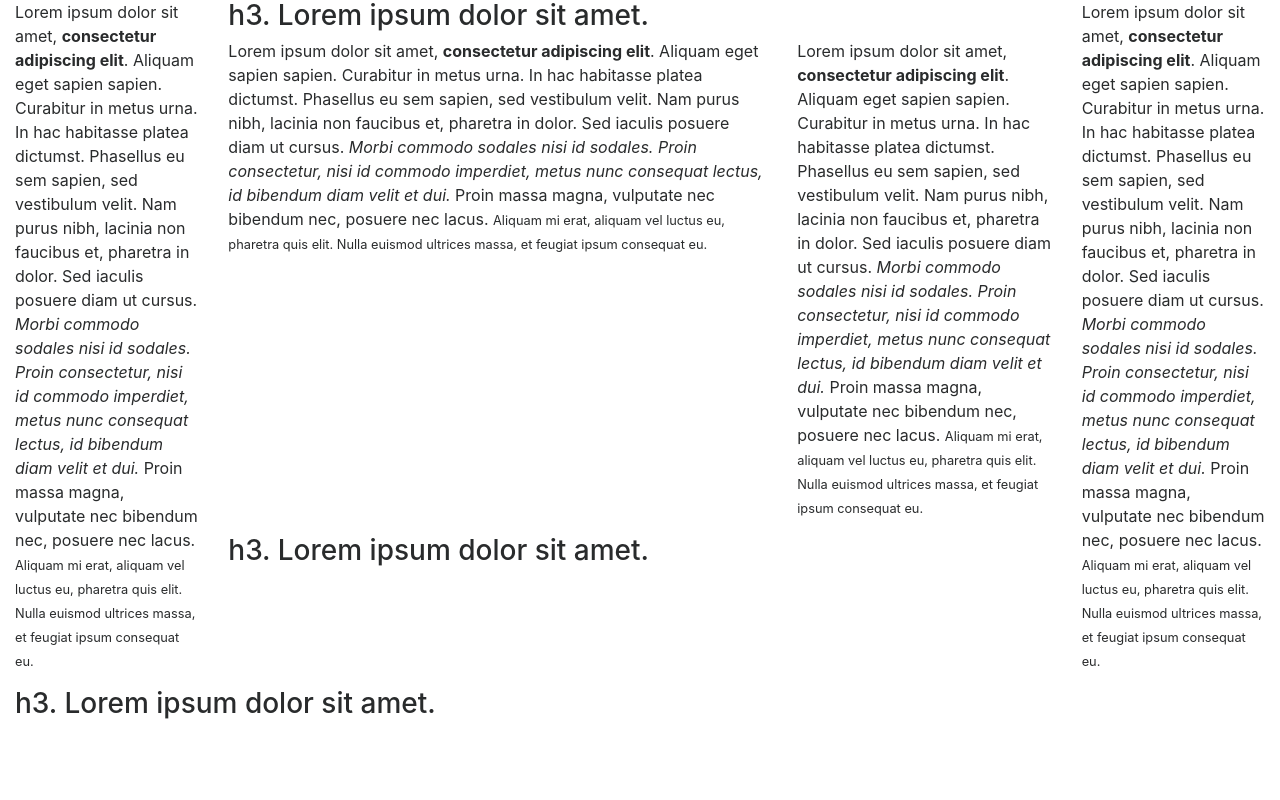
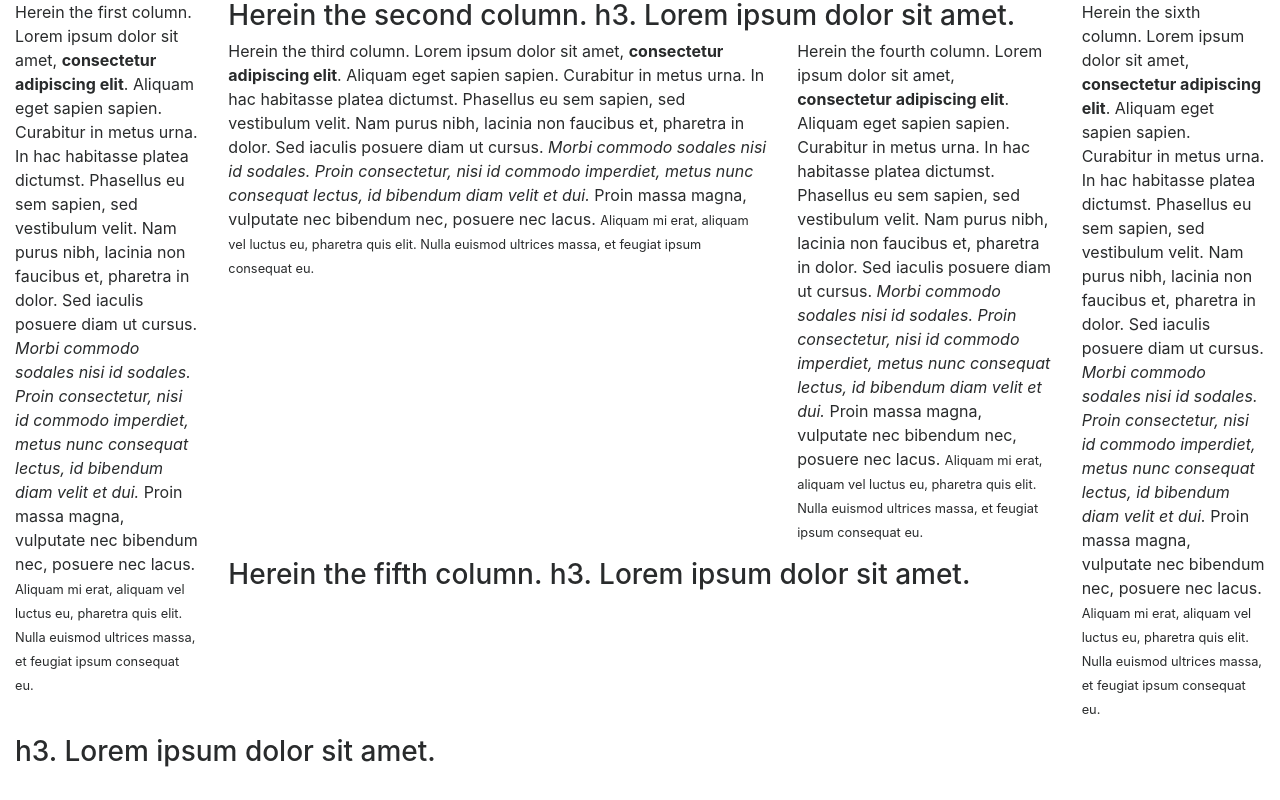
Before and after one commit to tsonnier/LoopOfALifetime, a plain HTML site: page index.html in a window 1280 px wide. Drawn offline with Linux system fonts and the light colour scheme.

Commit message:
Columns Update
Labeled the columns for easier identification

```diff
--- a/index.html
+++ b/index.html
@@ -24,40 +24,40 @@
 					<div class="row">
 						<div class="col-md-2">
 							<p>
-								Lorem ipsum dolor sit amet, <strong>consectetur adipiscing elit</strong>. Aliquam eget sapien sapien. Curabitur in metus urna. In hac habitasse platea dictumst. Phasellus eu sem sapien, sed vestibulum velit. Nam purus nibh, lacinia non faucibus et, pharetra in dolor. Sed iaculis posuere diam ut cursus. <em>Morbi commodo sodales nisi id sodales. Proin consectetur, nisi id commodo imperdiet, metus nunc consequat lectus, id bibendum diam velit et dui.</em> Proin massa magna, vulputate nec bibendum nec, posuere nec lacus. <small>Aliquam mi erat, aliquam vel luctus eu, pharetra quis elit. Nulla euismod ultrices massa, et feugiat ipsum consequat eu.</small>
+								Herein the first column. Lorem ipsum dolor sit amet, <strong>consectetur adipiscing elit</strong>. Aliquam eget sapien sapien. Curabitur in metus urna. In hac habitasse platea dictumst. Phasellus eu sem sapien, sed vestibulum velit. Nam purus nibh, lacinia non faucibus et, pharetra in dolor. Sed iaculis posuere diam ut cursus. <em>Morbi commodo sodales nisi id sodales. Proin consectetur, nisi id commodo imperdiet, metus nunc consequat lectus, id bibendum diam velit et dui.</em> Proin massa magna, vulputate nec bibendum nec, posuere nec lacus. <small>Aliquam mi erat, aliquam vel luctus eu, pharetra quis elit. Nulla euismod ultrices massa, et feugiat ipsum consequat eu.</small>
 							</p>
 						</div>
 						<div class="col-md-8">
 							<div class="row">
 								<div class="col-md-12">
 									<h3>
-										h3. Lorem ipsum dolor sit amet.
+										Herein the second column. h3. Lorem ipsum dolor sit amet.
 									</h3>
 								</div>
 							</div>
 							<div class="row">
 								<div class="col-md-8">
 									<p>
-										Lorem ipsum dolor sit amet, <strong>consectetur adipiscing elit</strong>. Aliquam eget sapien sapien. Curabitur in metus urna. In hac habitasse platea dictumst. Phasellus eu sem sapien, sed vestibulum velit. Nam purus nibh, lacinia non faucibus et, pharetra in dolor. Sed iaculis posuere diam ut cursus. <em>Morbi commodo sodales nisi id sodales. Proin consectetur, nisi id commodo imperdiet, metus nunc consequat lectus, id bibendum diam velit et dui.</em> Proin massa magna, vulputate nec bibendum nec, posuere nec lacus. <small>Aliquam mi erat, aliquam vel luctus eu, pharetra quis elit. Nulla euismod ultrices massa, et feugiat ipsum consequat eu.</small>
+										Herein the third column. Lorem ipsum dolor sit amet, <strong>consectetur adipiscing elit</strong>. Aliquam eget sapien sapien. Curabitur in metus urna. In hac habitasse platea dictumst. Phasellus eu sem sapien, sed vestibulum velit. Nam purus nibh, lacinia non faucibus et, pharetra in dolor. Sed iaculis posuere diam ut cursus. <em>Morbi commodo sodales nisi id sodales. Proin consectetur, nisi id commodo imperdiet, metus nunc consequat lectus, id bibendum diam velit et dui.</em> Proin massa magna, vulputate nec bibendum nec, posuere nec lacus. <small>Aliquam mi erat, aliquam vel luctus eu, pharetra quis elit. Nulla euismod ultrices massa, et feugiat ipsum consequat eu.</small>
 									</p>
 								</div>
 								<div class="col-md-4">
 									<p>
-										Lorem ipsum dolor sit amet, <strong>consectetur adipiscing elit</strong>. Aliquam eget sapien sapien. Curabitur in metus urna. In hac habitasse platea dictumst. Phasellus eu sem sapien, sed vestibulum velit. Nam purus nibh, lacinia non faucibus et, pharetra in dolor. Sed iaculis posuere diam ut cursus. <em>Morbi commodo sodales nisi id sodales. Proin consectetur, nisi id commodo imperdiet, metus nunc consequat lectus, id bibendum diam velit et dui.</em> Proin massa magna, vulputate nec bibendum nec, posuere nec lacus. <small>Aliquam mi erat, aliquam vel luctus eu, pharetra quis elit. Nulla euismod ultrices massa, et feugiat ipsum consequat eu.</small>
+										Herein the fourth column. Lorem ipsum dolor sit amet, <strong>consectetur adipiscing elit</strong>. Aliquam eget sapien sapien. Curabitur in metus urna. In hac habitasse platea dictumst. Phasellus eu sem sapien, sed vestibulum velit. Nam purus nibh, lacinia non faucibus et, pharetra in dolor. Sed iaculis posuere diam ut cursus. <em>Morbi commodo sodales nisi id sodales. Proin consectetur, nisi id commodo imperdiet, metus nunc consequat lectus, id bibendum diam velit et dui.</em> Proin massa magna, vulputate nec bibendum nec, posuere nec lacus. <small>Aliquam mi erat, aliquam vel luctus eu, pharetra quis elit. Nulla euismod ultrices massa, et feugiat ipsum consequat eu.</small>
 									</p>
 								</div>
 							</div>
 							<div class="row">
 								<div class="col-md-12">
 									<h3>
-										h3. Lorem ipsum dolor sit amet.
+										Herein the fifth column. h3. Lorem ipsum dolor sit amet.
 									</h3>
 								</div>
 							</div>
 						</div>
 						<div class="col-md-2">
 							<p>
-								Lorem ipsum dolor sit amet, <strong>consectetur adipiscing elit</strong>. Aliquam eget sapien sapien. Curabitur in metus urna. In hac habitasse platea dictumst. Phasellus eu sem sapien, sed vestibulum velit. Nam purus nibh, lacinia non faucibus et, pharetra in dolor. Sed iaculis posuere diam ut cursus. <em>Morbi commodo sodales nisi id sodales. Proin consectetur, nisi id commodo imperdiet, metus nunc consequat lectus, id bibendum diam velit et dui.</em> Proin massa magna, vulputate nec bibendum nec, posuere nec lacus. <small>Aliquam mi erat, aliquam vel luctus eu, pharetra quis elit. Nulla euismod ultrices massa, et feugiat ipsum consequat eu.</small>
+								Herein the sixth column. Lorem ipsum dolor sit amet, <strong>consectetur adipiscing elit</strong>. Aliquam eget sapien sapien. Curabitur in metus urna. In hac habitasse platea dictumst. Phasellus eu sem sapien, sed vestibulum velit. Nam purus nibh, lacinia non faucibus et, pharetra in dolor. Sed iaculis posuere diam ut cursus. <em>Morbi commodo sodales nisi id sodales. Proin consectetur, nisi id commodo imperdiet, metus nunc consequat lectus, id bibendum diam velit et dui.</em> Proin massa magna, vulputate nec bibendum nec, posuere nec lacus. <small>Aliquam mi erat, aliquam vel luctus eu, pharetra quis elit. Nulla euismod ultrices massa, et feugiat ipsum consequat eu.</small>
 							</p>
 						</div>
 					</div>
```
Also changed, not shown: 1 other file.
